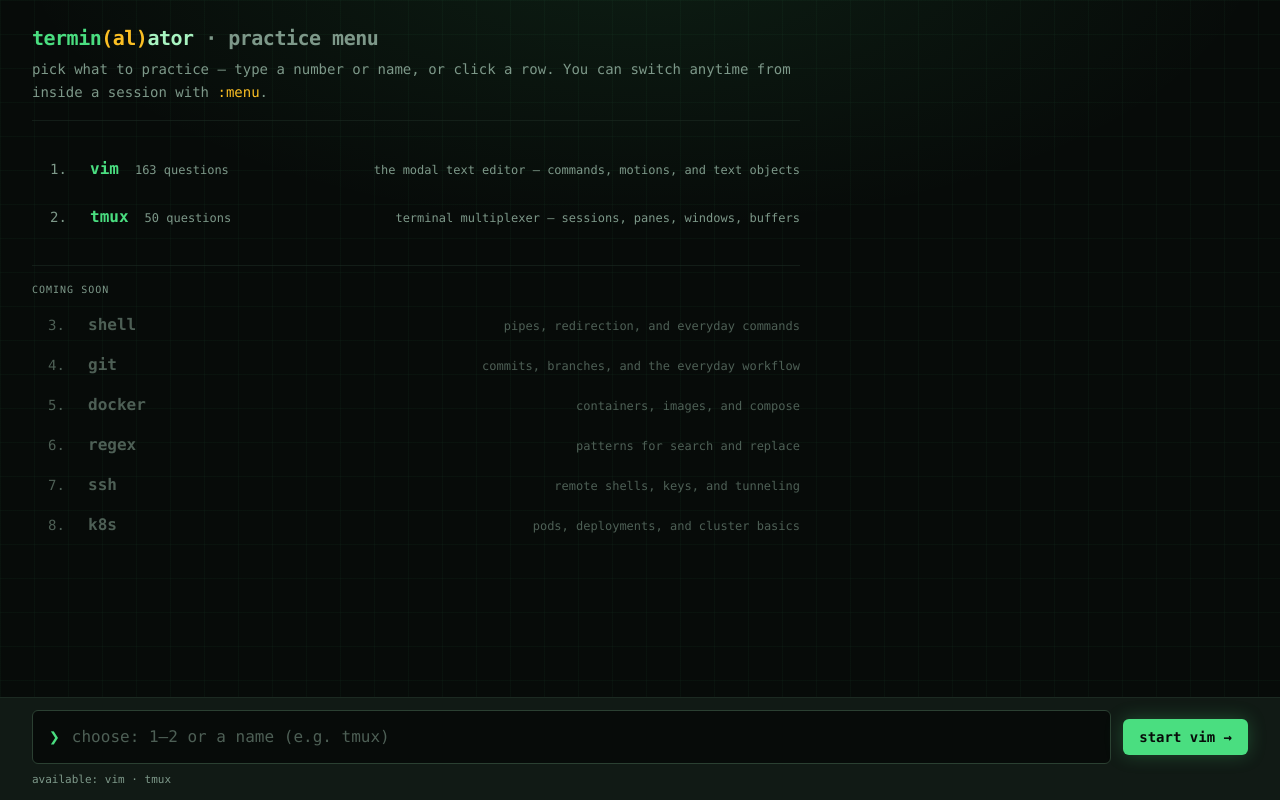
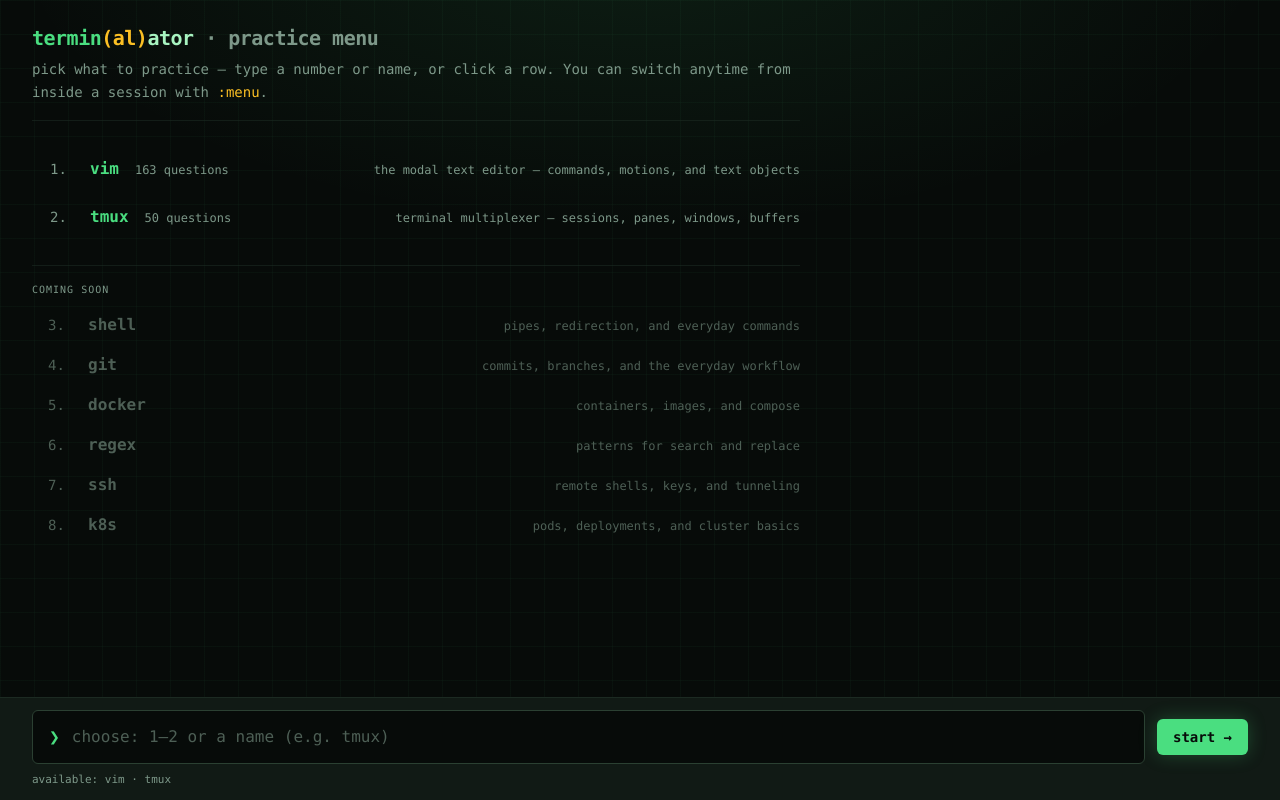
Before and after one commit to DissanayakeLYB/Termin-al-ator, a React (Vite) app: page / in a window 1280 px wide. Built offline with nearby package versions, Linux system fonts and the light colour scheme.

Commit message:
change menu buttoon from 'start vim' to 'start'

```diff
--- a/src/pages/CategoryPage.tsx
+++ b/src/pages/CategoryPage.tsx
@@ -139,7 +139,7 @@
             variant="primary"
             onClick={() => handleSelect(availableQuestionSets[0].category)}
           >
-            start {availableQuestionSets[0].label} →
+            start →
           </Button>
         }
       />
```
Also changed, not shown: 2 other files (tests, documents, lock files or other folders).
